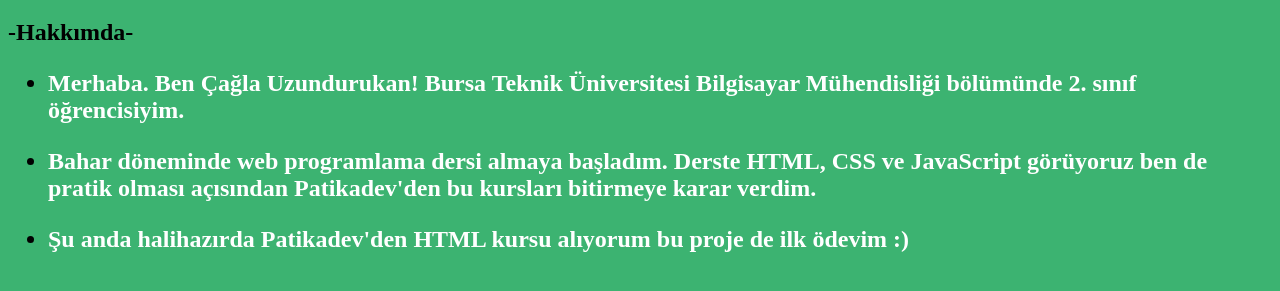
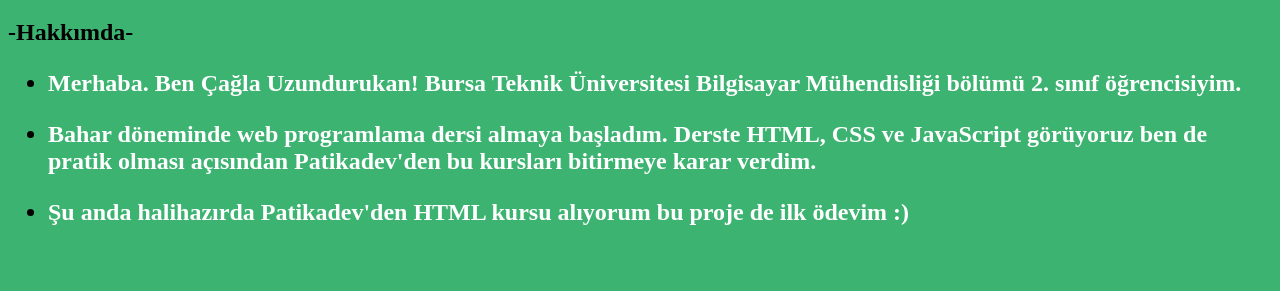
Before and after one commit to caglauzundurukan/PatikaDevHTML, a plain HTML site: page index.html in a window 1280 px wide. Shown: the part 61-352 px from the top of the page. Drawn offline with Linux system fonts and the light colour scheme.

Commit message:
Update index.html

```diff
--- a/index.html
+++ b/index.html
@@ -12,7 +12,7 @@
     <!-- Kendim ile ilgili şeylerden bahsediyorum. -->
     <h2>-Hakkımda-<h2>
   <ul>
-    <li><p style="color:white">Merhaba. Ben Çağla Uzundurukan! Bursa Teknik Üniversitesi Bilgisayar Mühendisliği bölümünde 2. sınıf öğrencisiyim.<p></li>
+    <li><p style="color:white">Merhaba. Ben Çağla Uzundurukan! Bursa Teknik Üniversitesi Bilgisayar Mühendisliği bölümü 2. sınıf öğrencisiyim.<p></li>
     <li> <p style="color:white">Bahar döneminde web programlama dersi almaya başladım. Derste HTML, CSS ve JavaScript görüyoruz ben de pratik olması açısından
         Patikadev'den bu kursları bitirmeye karar verdim.</p></li>
     <li><P style="color:white">Şu anda halihazırda Patikadev'den HTML kursu alıyorum bu proje de ilk ödevim :)</p></li>
```
